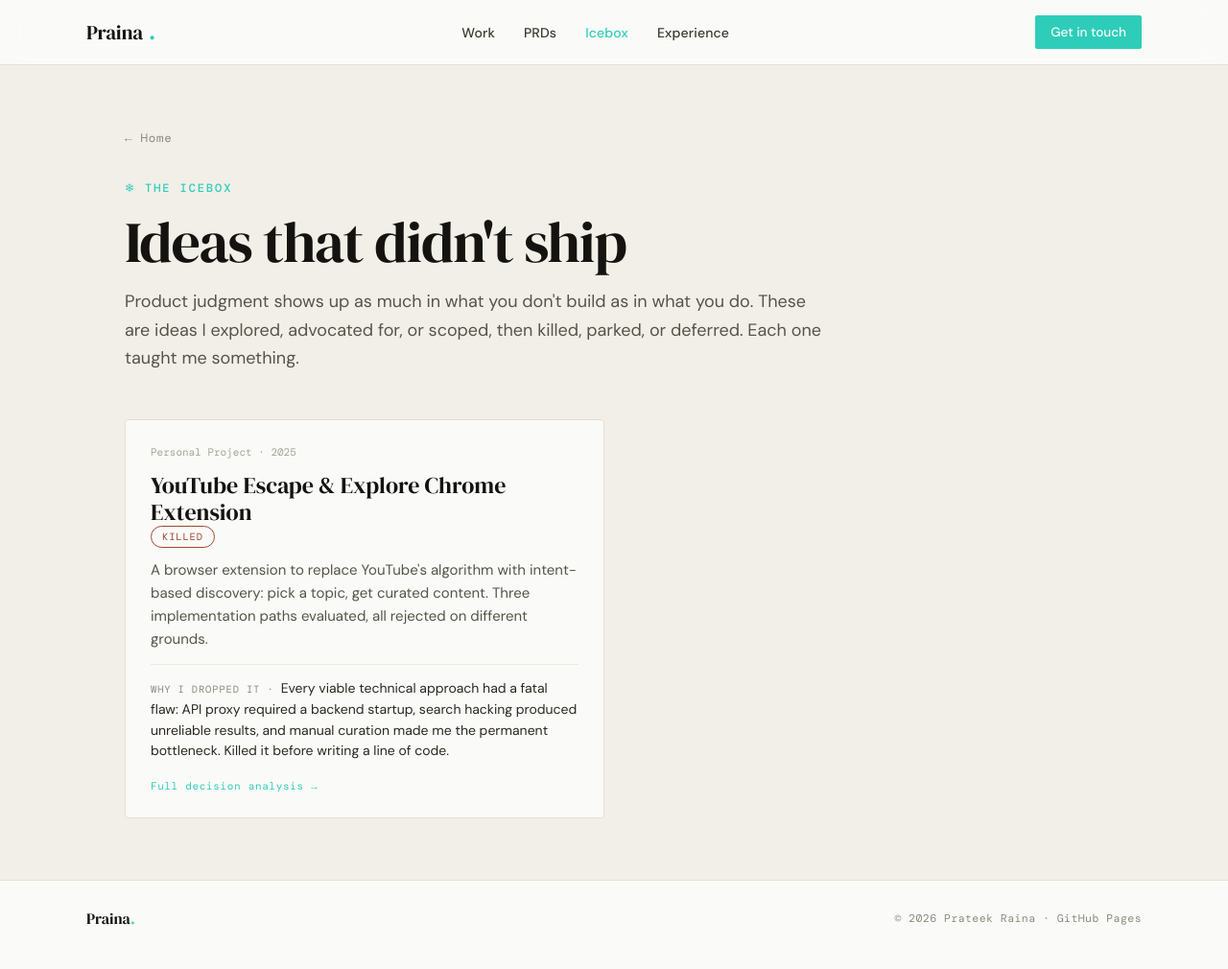
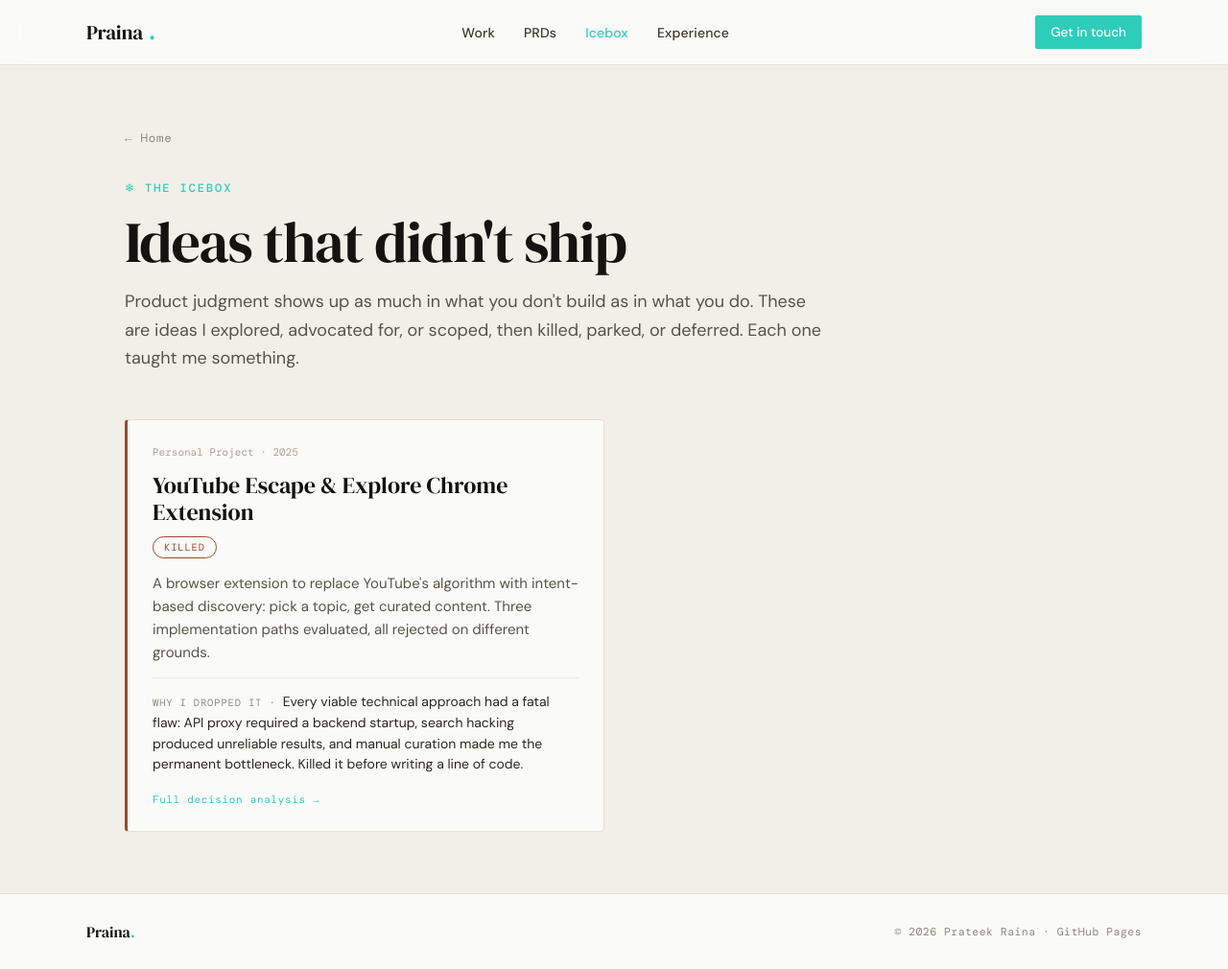
Before and after one commit to praina/praina.github.io, a Jekyll site: the page built from icebox/index.html, in a window 1280 px wide and 1010 px high. Shown: the whole window at 96% size. Built offline with Jekyll 4.4.1, drawn with Linux system fonts in a browser that asks for light colours; some web fonts are replaced.

Commit message:
Add status-colored accent bar and title-row layout for Icebox cards

```diff
--- a/css/style.css
+++ b/css/style.css
@@ -894,7 +894,8 @@ body  { background: var(--c-bg); color: var(--c-ink); font-family: var(--f-body)
 .icebox__grid { display: grid; grid-template-columns: repeat(2,1fr); gap: 20px; }
 .icebox__card {
   position: relative; overflow: hidden;
-  border: 1px solid var(--c-border); border-radius: 4px; background: var(--c-bg);
+  border: 1px solid var(--c-border); border-left: 3px solid var(--c-accent); border-radius: 4px;
+  background: var(--c-bg);
   padding: 26px; display: flex; flex-direction: column; gap: 14px;
   transition: background var(--t-hover);
 }
@@ -905,8 +906,11 @@ body  { background: var(--c-bg); color: var(--c-ink); font-family: var(--f-body)
 }
 .icebox__card:hover { background: var(--c-surface); }
 .icebox__card:hover::before { height: 3px; }
-.icebox__card-top { display: flex; align-items: center; justify-content: space-between; gap: 12px; }
-.icebox__status { font-family: var(--f-mono); font-size: 10.5px; letter-spacing: .08em; text-transform: uppercase; border-radius: 999px; padding: 4px 11px; border: 1px solid; }
+.icebox__card--killed { border-left-color: var(--c-status-kill); }
+.icebox__card--parked { border-left-color: var(--c-status-park); }
+.icebox__card--later  { border-left-color: var(--c-status-later); }
+.icebox__card-title-row { display: flex; align-items: center; gap: 12px; flex-wrap: wrap; }
+.icebox__status { font-family: var(--f-mono); font-size: 10.5px; letter-spacing: .08em; text-transform: uppercase; border-radius: 999px; padding: 4px 11px; border: 1px solid; flex-shrink: 0; }
 .icebox__status--killed  { color: var(--c-status-kill);  border-color: var(--c-status-kill); }
 .icebox__status--parked  { color: var(--c-status-park);  border-color: var(--c-status-park); }
 .icebox__status--later   { color: var(--c-status-later); border-color: var(--c-status-later); }
```
